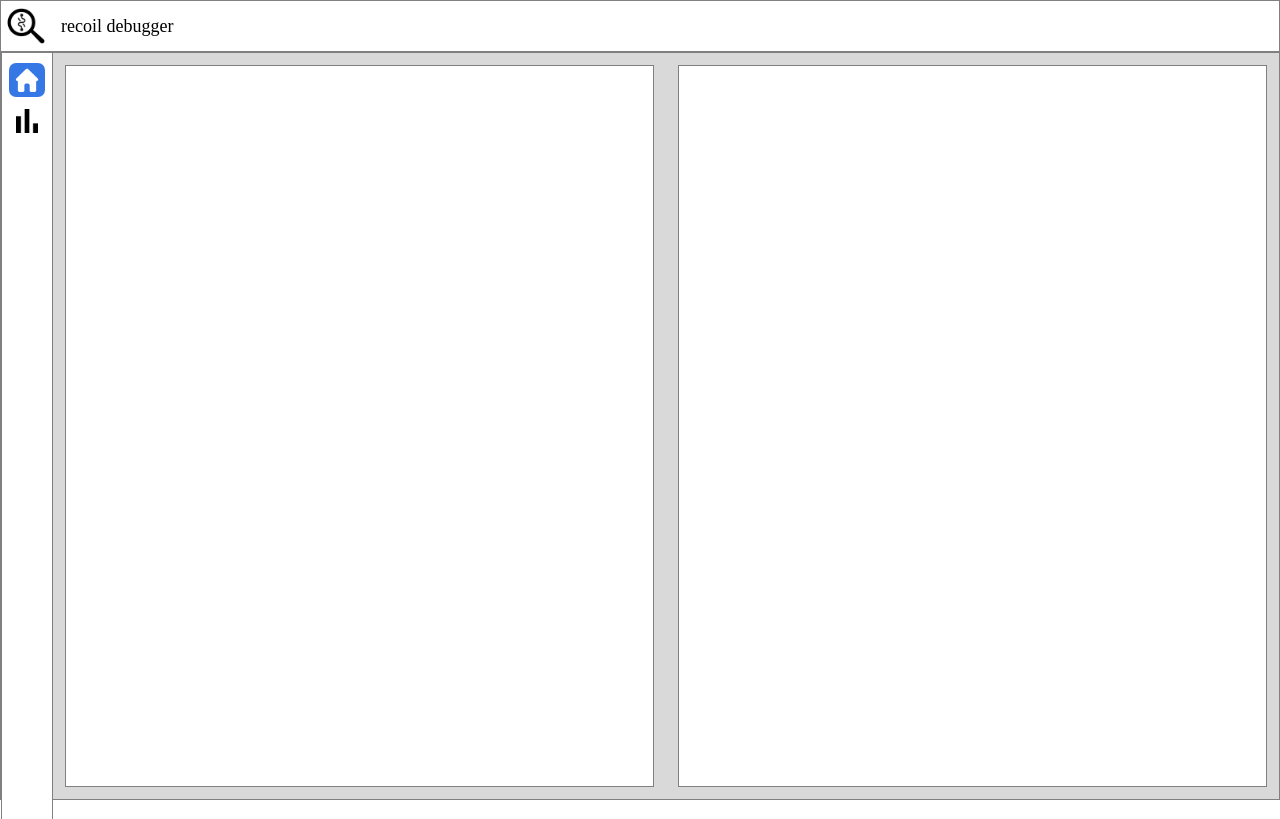
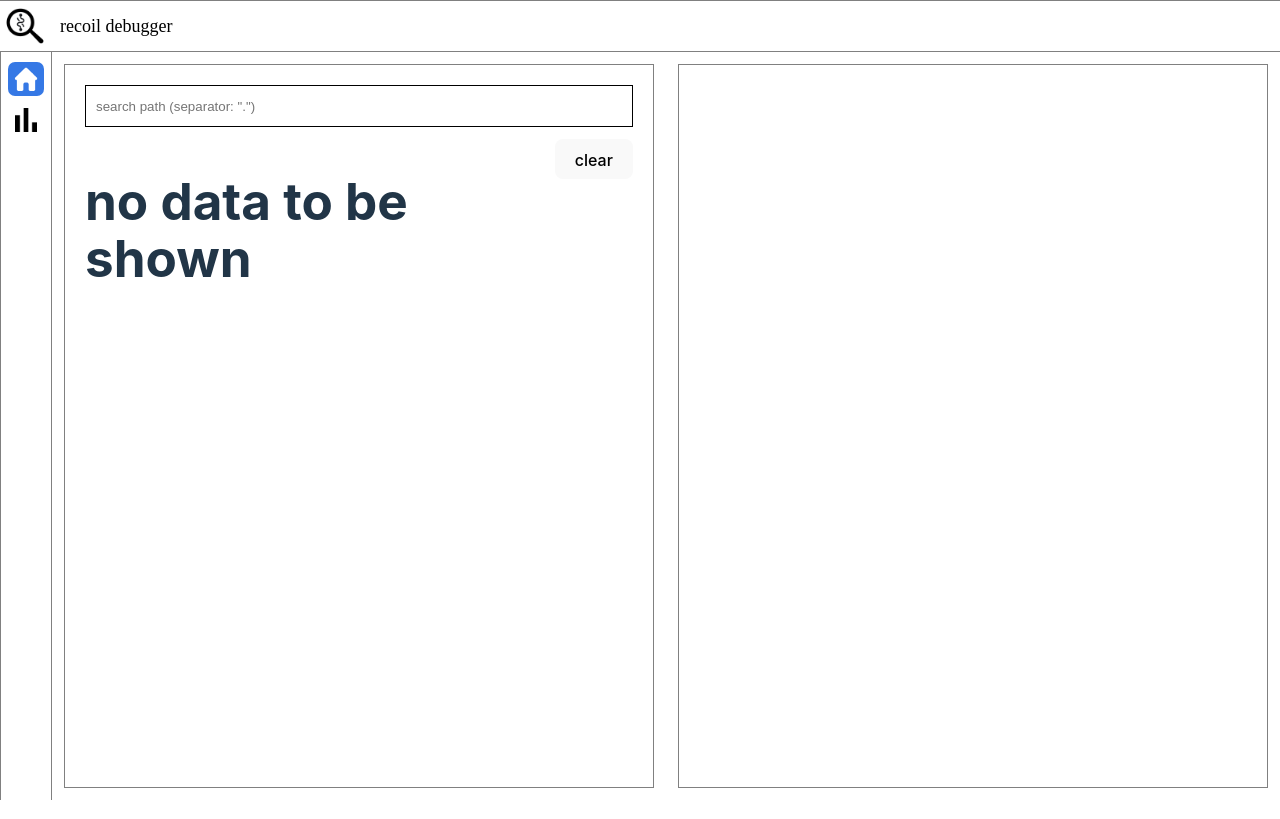
Before and after one commit to mathias5r/recoil-debugger, a React (Vite) app in the folder src/react-debugger-interface/: page / in a window 1280 px wide. Built offline with nearby package versions, Linux system fonts and the light colour scheme; no server answers.

Commit message:
adjust json viewer

```diff
--- a/src/react-debugger-interface/src/App.tsx
+++ b/src/react-debugger-interface/src/App.tsx
@@ -1,9 +1,16 @@
 import Main from './components/Main'
 
 import './App.css'
+import { Data, DataContext } from './context'
+import { useState } from 'react'
 
 function App() {
-  return <Main />
+  const [data, setData] = useState<Data[]>([])
+  return (
+    <DataContext.Provider value={{data, setData}}>
+        <Main />
+    </DataContext.Provider>
+  )
 }
 
 export default App
--- a/src/react-debugger-interface/src/components/Home.css
+++ b/src/react-debugger-interface/src/components/Home.css
@@ -2,7 +2,6 @@
   margin: 0;
   display: flex;
   flex-direction: 'column';
-  height: 100vh;
 }
 
 #data-wrapper {
--- /dev/null
+++ b/src/react-debugger-interface/src/components/JsonViewer.css
@@ -0,0 +1,34 @@
+#container {
+  margin: 0;
+  display: flex;
+  height: calc(100vh - 120px);
+  flex-direction: column;
+}
+
+#data-wrapper {
+  display: flex;
+  flex-direction: row;
+  justify-content: space-between;
+}
+
+#data-wrapper button{
+  height: 40px;
+  margin: 0;
+}
+
+input {
+  height: 20px;
+  border: none;
+  margin-bottom: 12px;
+  padding: 10px;
+  background-color: white;
+  border: 1px solid black;
+}
+
+input, select, textarea{
+  color: black;
+}
+
+textarea:focus, input:focus{
+  outline: none;
+}
--- /dev/null
+++ b/src/react-debugger-interface/src/components/JsonViewer.tsx
@@ -0,0 +1,52 @@
+/* eslint-disable no-prototype-builtins */
+/* eslint-disable @typescript-eslint/ban-ts-comment */
+import React, { useContext, useState } from 'react'
+
+import './JsonViewer.css'
+
+import ReactJson from 'react-json-view'
+import { DataContext } from '../context';
+
+const getPaths = (obj: Record<string, unknown>, parentKey: string = ''): string[] => {
+  let paths: string[] = [];
+
+  for (const key in obj) {
+    if (obj.hasOwnProperty(key)) {
+      const currentPath = parentKey ? `${parentKey}.${key}` : key;
+
+      if (typeof obj[key] === 'object' && obj[key] !== null) {
+        // @ts-ignore
+        const nestedPaths = getPaths(obj[key], currentPath);
+        paths = paths.concat(nestedPaths);
+      } else {
+        const fullPath = currentPath + '.' + obj[key];
+        paths.push(fullPath);
+      }
+    }
+  }
+
+  return paths;
+};
+
+const JsonViewer: React.FC = () => {
+  const { data, setData } = useContext(DataContext)
+  const [search, setSearch] = useState('');
+  const current = data.slice(-1)[0]
+  const paths = getPaths(current as Record<string, unknown>)
+  const json = search ? paths.filter((path) => path.includes(search)) : current;
+
+  return (
+    <div id="container">
+      <input name="myInput" placeholder='search path (separator: ".")' onChange={(e) => setSearch(e.target.value)} />
+      <div id="data-wrapper">
+        {json ?
+          <ReactJson src={json} /> :
+          <h1>no data to be shown</h1>
+        }
+        <button onClick={() => setData([])}>clear</button>
+      </div>
+    </div>
+  )
+}
+
+export default JsonViewer;
--- a/src/react-debugger-interface/src/components/Main.css
+++ b/src/react-debugger-interface/src/components/Main.css
@@ -1,7 +1,6 @@
 #body {
   height: 100%;
   margin: 0;
-  background-color: #D9D9D9;
 }
 
 .box {
@@ -11,7 +10,7 @@
 }
 
 .box .row {
-  border: 1px solid grey;
+  border-top: 1px solid grey;
 }
 
 .box .row.header {
@@ -37,7 +36,6 @@
 .box .row.content #menu {
   display: flex;
   width: 50px;
-  height: 100%;
   background-color: white;
   align-items: center;
   padding-block: 10px;
@@ -51,6 +49,20 @@
   flex-direction: column;
   margin: 12px;
   border: 1px solid grey;
+  overflow-y: auto;
+  overflow-x: hidden;
+  padding: 20px;
+}
+
+.box .row.content #timeline {
+  flex: 1;
+  background-color: white;
+  flex-direction: column;
+  margin: 12px;
+  border: 1px solid grey;
+  overflow-y: auto;
+  overflow-x: hidden;
+  padding: 20px;
 }
 
 .box .row.content #selected {
--- a/src/react-debugger-interface/src/components/Main.tsx
+++ b/src/react-debugger-interface/src/components/Main.tsx
@@ -4,8 +4,12 @@ import homeIcon from '../assets/imgs/home-icon.png'
 import analyticsIcon from '../assets/imgs/analytics-icon.png'
 
 import './Main.css'
+import useSocket from '../hooks/useSocket'
+import JsonViewer from './JsonViewer'
 
 const Home: React.FC = () => {
+  useSocket()
+
   return <div id="body">
     <div className="box">
       <div className="row header">
@@ -22,8 +26,9 @@ const Home: React.FC = () => {
           </div>
         </div>
         <div id="json-viewer">
+          <JsonViewer />
         </div>
-        <div id="json-viewer">
+        <div id="timeline">
         </div>
       </div>
     </div>
--- /dev/null
+++ b/src/react-debugger-interface/src/context.ts
@@ -0,0 +1,8 @@
+import { createContext } from "react";
+
+export type Data = Record<string, unknown>
+
+export const DataContext = createContext<{ data: Data[], setData: (value: Data[]) => void }>({
+  data: [],
+  setData: () => {}
+});
--- /dev/null
+++ b/src/react-debugger-interface/src/hooks/useSocket.ts
@@ -0,0 +1,28 @@
+import { useContext, useEffect } from 'react';
+import { socket } from '../socket';
+import { Data, DataContext } from '../context';
+
+const onConnect = () => console.log('connected');
+const onDisconnect = () => console.log('disconnected');
+
+export default () => {
+  const { data, setData } = useContext(DataContext);
+
+  const onRecoilData = (value: unknown) => {
+    setData([...data, value as Data])
+  }
+
+  useEffect(() => {
+    socket.emit('init')
+    socket.on('connect', onConnect);
+    socket.on('disconnect', onDisconnect);
+    socket.on('content', onRecoilData);
+
+    return () => {
+      socket.off('connect', onConnect);
+      socket.off('disconnect', onDisconnect);
+      socket.off('content', onRecoilData);
+    };
+  // eslint-disable-next-line react-hooks/exhaustive-deps
+  }, [])
+}
--- a/src/react-debugger-interface/src/index.css
+++ b/src/react-debugger-interface/src/index.css
@@ -5,7 +5,7 @@
 
   color-scheme: light dark;
   color: rgba(255, 255, 255, 0.87);
-  background-color: #242424;
+  background-color: #FFFFFF;
 
   font-synthesis: none;
   text-rendering: optimizeLegibility;
```
